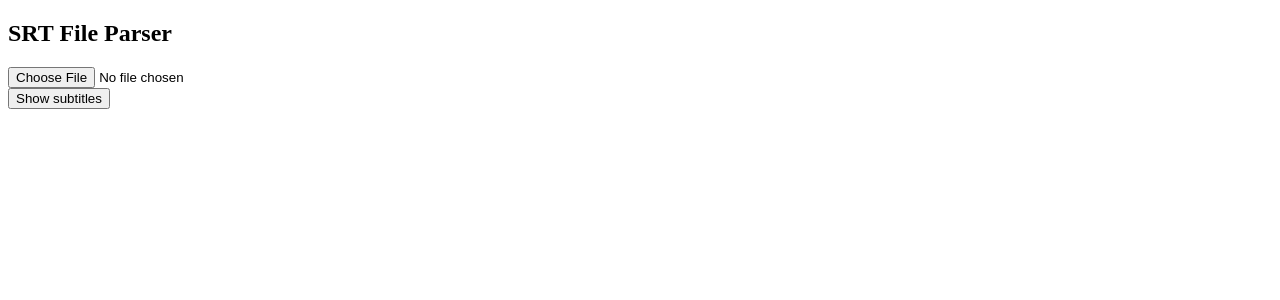
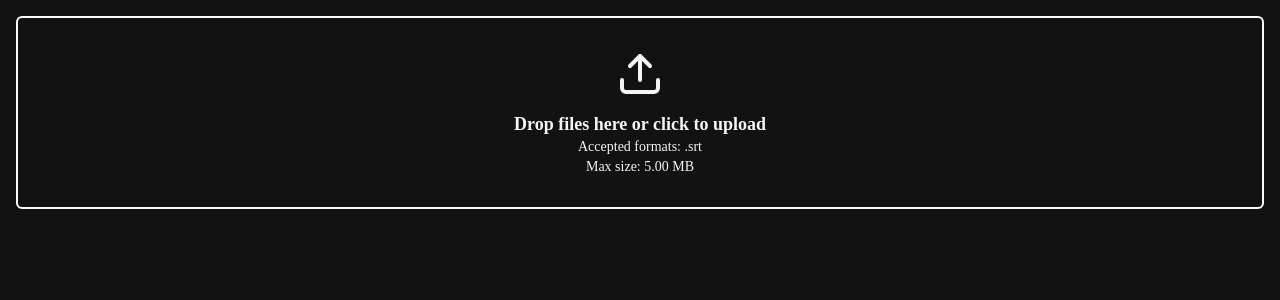
Before and after one commit to juarezzz/apply-subs-chrome-extension, a React (Vite) app: page / in a window 1280 px wide. Shown: the top 300 px of the page. Built offline with nearby package versions, Linux system fonts and the light colour scheme.

Commit message:
add file upload component

```diff
--- /dev/null
+++ b/src/@types/css.d.ts
@@ -0,0 +1,6 @@
+declare module "*.css";
+
+declare module "*.module.css" {
+  const classes: { [key: string]: string };
+  export default classes;
+}
--- /dev/null
+++ b/src/components/FileInput/index.tsx
@@ -0,0 +1,137 @@
+import React, { useState, useRef, DragEvent, ChangeEvent } from "react";
+import { Upload } from "lucide-react";
+import styles from "./styles.module.css";
+
+const MAX_FILE_SIZE = 5 * 1024 * 1024; // 5 MB
+
+interface FileInputProps {
+  onFilesSelected: (files: File[]) => void;
+}
+
+export const FileInput: React.FC<FileInputProps> = ({ onFilesSelected }) => {
+  const [isDragging, setIsDragging] = useState(false);
+  const [error, setError] = useState<string>("");
+  const fileInputRef = useRef<HTMLInputElement>(null);
+  const dragCounter = useRef(0);
+
+  const handleDragEnter = (e: DragEvent<HTMLDivElement>) => {
+    e.preventDefault();
+    e.stopPropagation();
+    setIsDragging(true);
+    dragCounter.current += 1;
+  };
+
+  const handleDragLeave = (e: DragEvent<HTMLDivElement>) => {
+    e.preventDefault();
+    e.stopPropagation();
+
+    dragCounter.current -= 1;
+    if (dragCounter.current === 0) setIsDragging(false);
+  };
+
+  const handleDragOver = (e: DragEvent<HTMLDivElement>) => {
+    e.preventDefault();
+    e.stopPropagation();
+  };
+
+  const validateFiles = (
+    fileList: File[]
+  ): { valid: File[]; error?: string } => {
+    const oversizedFiles = fileList.filter((file) => file.size > MAX_FILE_SIZE);
+    if (oversizedFiles.length > 0) {
+      const maxSizeMB = (MAX_FILE_SIZE / (1024 * 1024)).toFixed(2);
+      return {
+        valid: [],
+        error: `File size must be less than ${maxSizeMB} MB`,
+      };
+    }
+
+    return { valid: fileList };
+  };
+
+  const handleDrop = (e: DragEvent<HTMLDivElement>) => {
+    e.preventDefault();
+    e.stopPropagation();
+    setIsDragging(false);
+    setError("");
+
+    const droppedFiles = Array.from(e.dataTransfer.files);
+    const { valid, error } = validateFiles(droppedFiles);
+
+    if (error) {
+      setError(error);
+      return;
+    }
+
+    onFilesSelected(valid);
+  };
+
+  const handleFileSelect = (e: ChangeEvent<HTMLInputElement>) => {
+    setError("");
+
+    if (e.target.files && e.target.files.length > 0) {
+      const selectedFiles = Array.from(e.target.files);
+      const { valid, error } = validateFiles(selectedFiles);
+
+      if (error) {
+        setError(error);
+        return;
+      }
+
+      onFilesSelected(valid);
+    }
+  };
+
+  const handleClick = () => {
+    fileInputRef.current?.click();
+  };
+
+  const formatFileSize = (bytes: number): string => {
+    if (bytes < 1024) return bytes + " B";
+    else if (bytes < 1048576) return Math.round(bytes / 1024) + " KB";
+    else return (bytes / 1048576).toFixed(2) + " MB";
+  };
+
+  return (
+    <div className={styles.container}>
+      <div
+        className={`${styles.dropZone} ${isDragging ? styles.dragging : ""}`}
+        onDragEnter={handleDragEnter}
+        onDragOver={handleDragOver}
+        onDragLeave={handleDragLeave}
+        onDrop={handleDrop}
+        onClick={handleClick}
+      >
+        <input
+          ref={fileInputRef}
+          type="file"
+          accept={".srt"}
+          multiple
+          onChange={handleFileSelect}
+          className={styles.hiddenInput}
+        />
+
+        <div className={styles.content}>
+          <Upload className={styles.uploadIcon} />
+
+          <div className={styles.textContainer}>
+            <p className={styles.mainText}>
+              Drop files here or click to upload
+            </p>
+            <p className={styles.subText}>Accepted formats: .srt</p>
+
+            <p className={styles.subText}>
+              Max size: {formatFileSize(MAX_FILE_SIZE)}
+            </p>
+          </div>
+        </div>
+      </div>
+
+      {error && (
+        <div className={styles.errorContainer}>
+          <p className={styles.errorText}>{error}</p>
+        </div>
+      )}
+    </div>
+  );
+};
--- /dev/null
+++ b/src/components/FileInput/styles.module.css
@@ -0,0 +1,65 @@
+.container {
+  width: 100%;
+}
+
+.dropZone {
+  position: relative;
+  border: 2px solid #f9fafb;
+  border-radius: 6px;
+  padding: 32px;
+  text-align: center;
+  cursor: pointer;
+  transition: all 0.2s ease-in-out;
+}
+
+.dropZone.dragging {
+  background-color: #353837;
+}
+
+.hiddenInput {
+  display: none;
+}
+
+.content {
+  display: flex;
+  flex-direction: column;
+  align-items: center;
+  justify-content: center;
+  gap: 16px;
+}
+
+.uploadIcon {
+  width: 48px;
+  height: 48px;
+  color: #f5f5f5;
+}
+
+.textContainer {
+  display: flex;
+  flex-direction: column;
+  gap: 4px;
+}
+
+.mainText {
+  font-size: 18px;
+  font-weight: 600;
+  margin: 0;
+}
+
+.subText {
+  font-size: 14px;
+}
+
+.errorContainer {
+  margin-top: 16px;
+  padding: 12px;
+  background-color: #fee2e2;
+  border: 1px solid #fecaca;
+  border-radius: 6px;
+}
+
+.errorText {
+  font-size: 14px;
+  color: #b91c1c;
+  margin: 0;
+}
--- a/src/components/SubtitlesDisplay.tsx
+++ b/src/components/SubtitlesDisplay/index.tsx
@@ -1,6 +1,5 @@
-import { useState } from "react";
-import { getVideoElements } from "../scripts/getVideoElements";
-import { useSubtitles } from "../context/subtitles";
+import { getVideoElements } from "../../scripts/getVideoElements";
+import { useSubtitles } from "../../context/subtitles";
 
 async function getCurrentTab() {
   const [tab] = await chrome.tabs.query({ active: true, currentWindow: true });
@@ -9,11 +8,8 @@ async function getCurrentTab() {
 
 export const SubtitlesDisplay = () => {
   const { subtitles } = useSubtitles();
-  const [loading, setLoading] = useState<boolean>(false);
 
   const handleShowSubtitles = async () => {
-    setLoading(true);
-
     try {
       const { id: tabId } = await getCurrentTab();
 
@@ -57,18 +53,14 @@ export const SubtitlesDisplay = () => {
         },
         { frameId: selectedVideo.frameId }
       );
-
-      console.log("Subtitles sent to video element:", subtitles);
     } catch (error) {
       console.error("Error fetching video elements:", error);
     }
-
-    setLoading(false);
   };
 
   return (
     <div>
-      <button onClick={handleShowSubtitles}>Show subtitles</button>
+      {/* <button onClick={handleShowSubtitles}>Show subtitles</button> */}
     </div>
   );
 };
--- a/src/components/SubtitlesLoader.tsx
+++ b/src/components/SubtitlesLoader/index.tsx
@@ -1,5 +1,6 @@
 import React, { useState, ChangeEvent } from "react";
-import { useSubtitles } from "../context/subtitles";
+import { useSubtitles } from "../../context/subtitles";
+import { FileInput } from "../FileInput";
 
 interface Subtitle {
   start: number; // seconds
@@ -90,12 +91,12 @@ const SutitlesLoader: React.FC = () => {
 
   return (
     <div>
-      <h2>SRT File Parser</h2>
-
-      <div>
-        <input type="file" accept=".srt" onChange={handleFileUpload} />
-        {error && <p>{error}</p>}
-      </div>
+      <FileInput
+        onFilesSelected={(files) => {
+          console.log("Files selected:", files);
+        }}
+      />
+      {error && <p>{error}</p>}
     </div>
   );
 };
--- /dev/null
+++ b/src/main.css
@@ -0,0 +1,11 @@
+* {
+  margin: 0;
+  padding: 0;
+  box-sizing: border-box;
+}
+
+body {
+  background-color: #121212;
+  color: #f5f5f5;
+  padding: 16px;
+}
--- a/src/main.tsx
+++ b/src/main.tsx
@@ -3,6 +3,7 @@ import { createRoot } from "react-dom/client";
 import { SubtitlesProvider } from "./context/subtitles";
 import { SubtitlesDisplay } from "./components/SubtitlesDisplay";
 import SubtitlesLoader from "./components/SubtitlesLoader";
+import "./main.css";
 
 createRoot(document.getElementById("root")!).render(
   <StrictMode>
```
Also changed, not shown: src/scripts/background.ts (added, +11 -0 lines).
